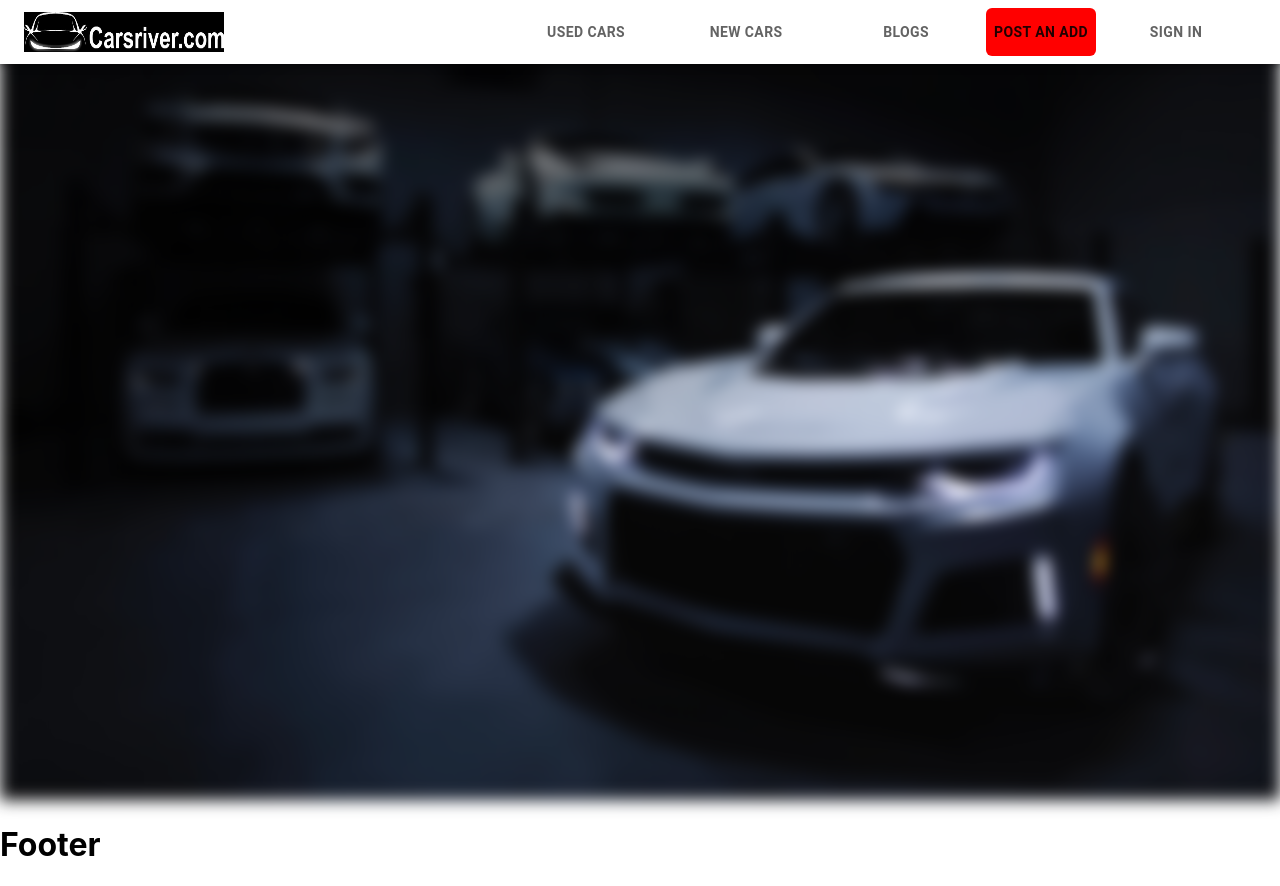
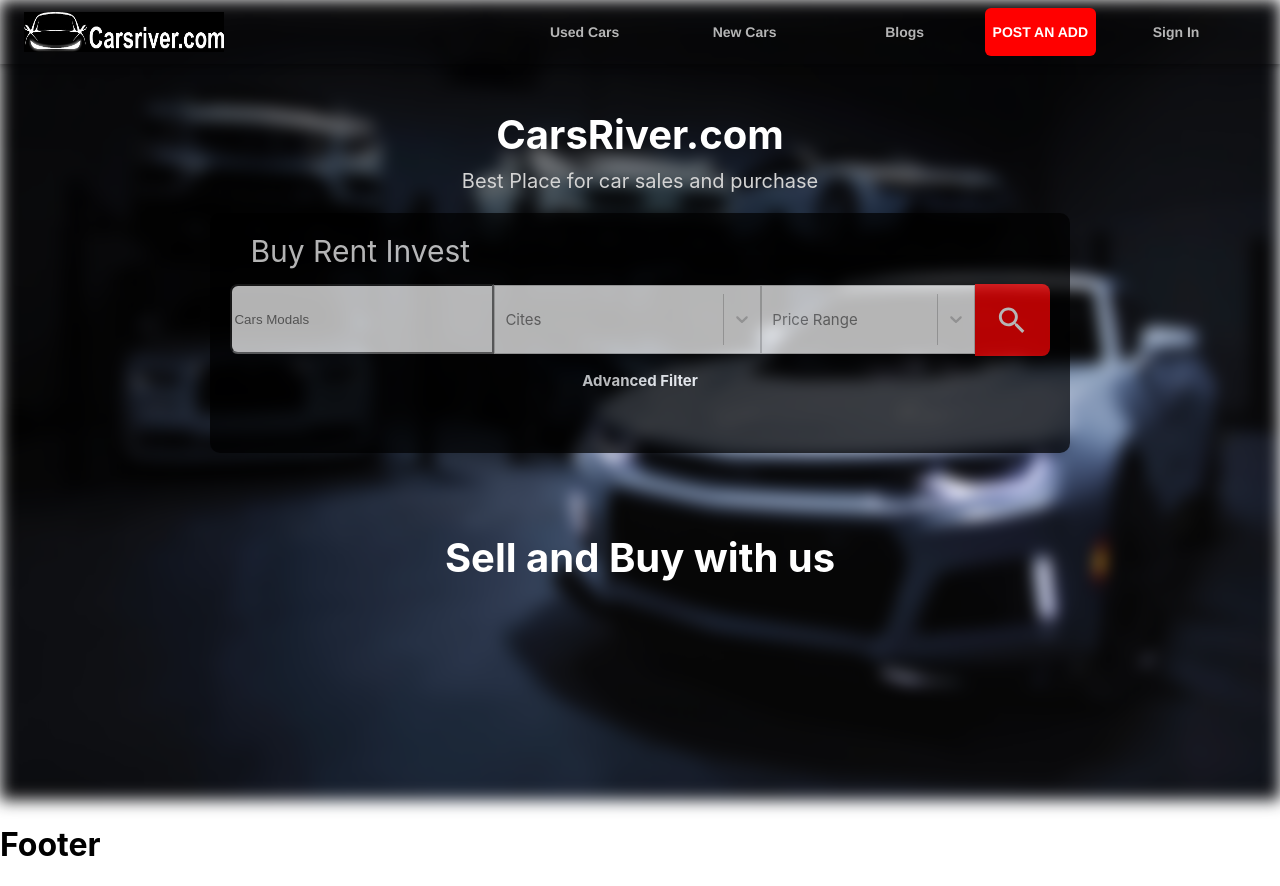
Before and after one commit to sn-devz/react-mui, a React (Create React App) app: page / in a window 1280 px wide. Built offline with nearby package versions, Linux system fonts and the light colour scheme.

Commit message:
headerSearch

```diff
--- a/package.json
+++ b/package.json
@@ -13,6 +13,7 @@
     "react-dom": "^17.0.2",
     "react-router-dom": "^5.2.0",
     "react-scripts": "4.0.3",
+    "react-select": "^4.3.1",
     "web-vitals": "^1.1.2"
   },
   "scripts": {
--- /dev/null
+++ b/src/components/DropDown/DropDown.js
@@ -0,0 +1,52 @@
+import React, {useState} from "react";
+import Select from 'react-select';
+import { makeStyles } from '@material-ui/core/styles';
+import { colors } from "../../utils/constanst/Colors";
+
+
+  const useStyles = makeStyles({
+      divClass: {
+          width:props=> props.divWidth,
+          marginTop:1.3
+      },
+
+  });
+  const customStyles = {
+    control: provided => ({
+      ...provided,
+      minHeight: '5vh',
+      fontSize: 15,
+      backgroundColor: colors.white,
+      outline: 'none',
+      boxShadow: 'none',
+      borderRadius:0,
+    }),
+    indicatorsContainer: provided => ({
+      ...provided,
+      height:'8.3vh',
+    }),
+    clearIndicator: provided => ({
+      ...provided,
+
+    }),
+    dropdownIndicator: provided => ({
+      ...provided,
+    }),
+
+  };
+
+
+export const DropDown = ({options,selectedOption,setSelectedOption,placeHolderText,...props})=> {
+    const classes = useStyles(props);
+    return(
+        <div className={classes.divClass}>
+            <Select
+                styles={customStyles}
+                defaultValue={selectedOption}
+                onChange={setSelectedOption}
+                options={options}
+                placeholder={placeHolderText}
+            />
+      </div>
+    )
+}
--- /dev/null
+++ b/src/components/DropDown/index.js
@@ -0,0 +1 @@
+export * from './DropDown';
--- /dev/null
+++ b/src/components/Header/Header.js
@@ -0,0 +1,111 @@
+import React, {useState} from "react";
+import { makeStyles } from '@material-ui/core/styles';
+import Button from '@material-ui/core/Button';
+import { DropDown } from "../DropDown/DropDown";
+import { citesName, priceRange } from "../../utils/constanst/Constants";
+import { colors } from "../../utils/constanst/Colors";
+import SearchIcon from '@material-ui/icons/Search';
+
+
+const useStyles = makeStyles((theme) => ({
+    container: {
+        position:'absolute',
+        top:70,
+        width:'100%'
+    },
+    logoText:{
+        color: colors.white,
+        textAlign:'center',
+        fontSize:40,
+        fontWeight:'bold',
+        marginBottom: 10
+    },
+    desText: {
+        color:colors.light_gray,
+        textAlign:'center',
+        fontSize:20,
+        marginTop:0,
+        marginBottom:20
+    },
+    searchDiv:
+    {
+        width:"64vw",
+        height:"25vh",
+        backgroundColor:colors.black,
+        opacity:0.7,
+        margin: '0 auto',
+        borderRadius:10,
+        padding:20
+    },
+    searchDivUpperRow: {
+        color:colors.white,
+        fontSize:30,
+        paddingLeft:20
+    },
+    carsModal: {
+        height:"8vh",
+        width:"20vw",
+        backgroundColor:colors.white,
+        borderTopLeftRadius:8,
+        borderBottomLeftRadius:8,
+    },
+
+    tableStyle:{
+        marginTop:15,
+        display:'flex'
+    },
+    filters:{
+        color:colors.white,
+        textAlign:'center',
+        fontSize:15,
+        fontWeight:'bold',
+    },
+    heading: {
+        color:colors.white,
+        fontWeight:'bold',
+        fontSize:40,
+        textAlign:'center',
+        marginTop:80
+    },
+    menuButton: {
+        backgroundColor: colors.red,
+        height:"9vh",width:"7vw",
+        borderTopRightRadius:8,
+        borderBottomRightRadius:8,
+        display:'flex',
+           alignItems:'center',
+       },
+       buttonIconStyle: {
+           margin: '0 auto',
+           width:50,
+           height:35,
+           color: colors.white
+       }
+
+}));
+export const Header = ()=> {
+    const classes = useStyles();
+    const [selectedOptions, setSelectedOptions] = useState(null);
+    return(
+        <div className={classes.container}>
+            <p className={classes.logoText}>CarsRiver.com</p>
+            <p className={classes.desText}>Best Place for car sales and purchase</p>
+            <div className={classes.searchDiv} >
+                <div className={classes.searchDivUpperRow}>Buy  Rent  Invest</div>
+                <div className={classes.tableStyle}>
+                    <div>
+                        <input className={classes.carsModal} name="Car Modal" type={"text"} placeholder="Cars Modals"/>
+                    </div>
+                        <DropDown options={citesName} selectedOption={selectedOptions} setSelectedOption={setSelectedOptions} divWidth={"25vw"} placeHolderText={"Cites"} />
+                        <DropDown options={priceRange} selectedOption={selectedOptions} setSelectedOption={setSelectedOptions} divWidth={"20vw"} placeHolderText={"Price Range"} />
+                        <div className={classes.menuButton}>
+                            <SearchIcon color="inherit" className={classes.buttonIconStyle} />
+                        </div>
+
+                </div>
+                <p className={classes.filters}>Advanced Filter</p>
+            </div>
+            <h2 className={classes.heading}>Sell and Buy with us</h2>
+        </div>
+    )
+}
--- /dev/null
+++ b/src/components/Header/index.js
@@ -0,0 +1 @@
+export * from './Header';
--- a/src/components/Navbar/Navbar.js
+++ b/src/components/Navbar/Navbar.js
@@ -4,16 +4,25 @@
 import Toolbar from '@material-ui/core/Toolbar';
 import Tabs from '@material-ui/core/Tabs';
 import Tab from '@material-ui/core/Tab';
-import Typography from '@material-ui/core/Typography';
 import Button from '@material-ui/core/Button';
 import IconButton from '@material-ui/core/IconButton';
-import MenuIcon from '@material-ui/icons/Menu';
 import logo from '../../logo.jpg';
+import { useState } from "react";
+import { useRef } from "react";
+import { useEffect } from "react";
+import { colors } from "../../utils/constanst/Colors";
 
 const useStyles = makeStyles((theme) => ({
     root: {
-      backgroundColor: 'white'
+      backgroundColor: 'transparent',
+      color:'white',
+      fontWeight: 'bold',
     },
+    rootSolid: {
+        backgroundColor: 'white',
+        fontWeight: 'bold',
+      },
+
     logo: {
         width: '200px',
         height: '40px'
@@ -23,34 +32,65 @@
         marginLeft: 'auto'
     },
     tabs: {
-        fontWeight: 'bold'
+        fontWeight: 'bold',
+        // color:'white'
+        textTransform: 'capitalize'
     },
     menuButton: {
         borderRadius: '6px',
         fontWeight: 'bold',
         backgroundColor: 'red'
         // border: '2px solid red'
-    }
+    },
+    // tabRoot: {
+    //     "&:hover": {
+    //       backgroundColor: colors.red,
+
+    //     }
+    //   },
+
 }));
 
 export const Navbar = ()=> {
     const classes = useStyles();
+    const [navBackground, setNavBackground] = useState('root');
+    const navRef = useRef();
+    navRef.current = navBackground;
+
+    useEffect(() => {
+        const handleScroll = () => {
+        const show = window.scrollY > 15;
+        if(show){
+            setNavBackground("rootSolid");
+            console.log("here", show)
+        }else{
+            setNavBackground("root")
+            console.log("else", show)
+
+        }
+    }
+    document.addEventListener('scroll', handleScroll)
+    return () => {
+        document.removeEventListener("scroll", handleScroll);
+    }
+    }, [])
     return(
         <div>
-            <AppBar className={classes.root}>
+            <AppBar position='fixed' className={classes[navRef.current]} >
                 <Toolbar>
                     <IconButton edge="start" color="inherit" aria-label="menu">
                         <img src={logo} className={classes.logo}/>
                     </IconButton>
                     <div className={classes.btnSection}>
                         <Tabs>
-                            <Tab className={classes.tabs} label='Used Cars'/>
+                        {/* classes={{root: classes.tabRoot}} */}
+                            <Tab className={classes.tabs} label='Used Cars' />
                             <Tab className={classes.tabs} label='New Cars'/>
-                            <Tab className={classes.tabs} label='Blogs'/>
+                            <Tab className={classes.tabs} label='Blogs' />
                         </Tabs>
                         <Button color="inherit" className={classes.menuButton}>Post An Add</Button>
                         <Tabs>
-                            <Tab className={classes.tabs} label='Sign In'/>
+                            <Tab className={classes.tabs} label='Sign In' />
                         </Tabs>
                     </div>
                 </Toolbar>
--- a/src/components/index.js
+++ b/src/components/index.js
@@ -1,2 +1,4 @@
 export * from './Navbar';
 export * from './Footer';
+export * from './Header';
+export * from './DropDown';
--- a/src/pages/Home/Home.js
+++ b/src/pages/Home/Home.js
@@ -1,13 +1,16 @@
 import React from "react";
 import { makeStyles } from '@material-ui/core/styles';
 import HeaderImage from '../../assets/images/headerImg.jpg';
+import { Header } from "../../components/Header";
 
 const useStyles = makeStyles((theme) => ({
     headerImg: {
         height: '100vh',
         width: '100%',
-        filter: 'blur(8px)'
-    },
+        filter: 'blur(8px)',
+        alignItems:'center',
+        justifyContent:'center'
+        },
 }));
 
 export const Home = ()=> {
@@ -15,6 +18,7 @@
     return(
         <div>
             <img src={HeaderImage} className={classes.headerImg}/>
+            <Header/>
         </div>
     )
 }
--- /dev/null
+++ b/src/utils/constanst/Colors.js
@@ -0,0 +1,8 @@
+export const white = "#ffffff" ;
+
+export const colors ={
+    white: "#ffffff",
+    light_gray: 'lightgray',
+    black: "#000000",
+    red: 'red'
+}
--- /dev/null
+++ b/src/utils/constanst/Constants.js
@@ -0,0 +1,14 @@
+export const citesName = [
+    { value: 'lahore', label: 'Lahore' },
+    { value: 'islamabad', label: 'Islamabad' },
+    { value: 'karachi', label: 'Karachi' },
+  ];
+
+  export const priceRange =[
+    { value: '7', label: '70,000' },
+    { value: '10', label: '100,000' },
+    { value: '15', label: '150,000' },
+    { value: '20', label: '200,000' },
+    { value: '30', label: '300,000' },
+    { value: '45', label: '400,000' },
+];
--- a/src/utils/theme/Theme.js
+++ b/src/utils/theme/Theme.js
@@ -15,8 +15,8 @@
       header: '#8299a2'
     }
   },
-
   typography: {
+        fontFamily: `"Poppins", "Helvetica", "Arial", "sans-serif"`,
     h1:{
       color: '#3485a1'
     },
```
Also changed, not shown: 2 other files (tests, documents, lock files or other folders).
